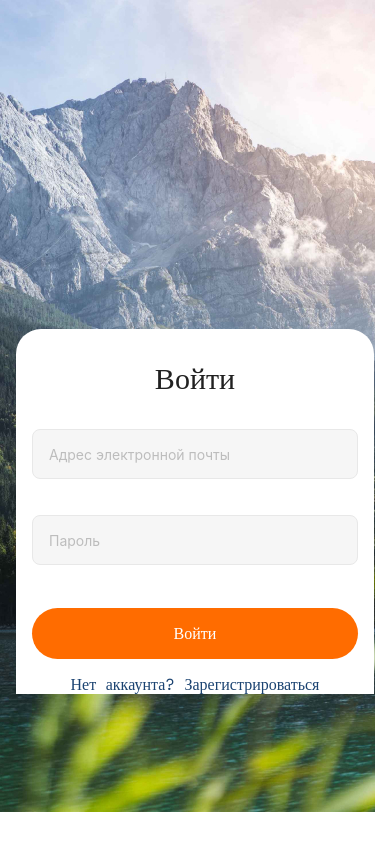
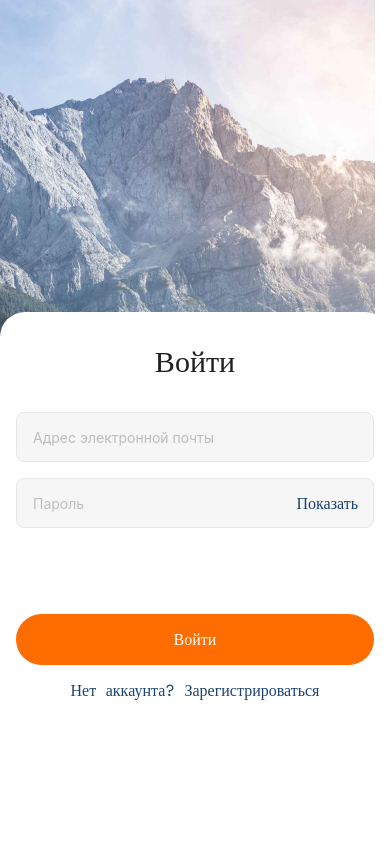
Before and after one commit to Chyharov/rn-social, a React Native app: screen / in a window 390 px wide. Built offline with nearby package versions, Linux system fonts and the light colour scheme.

Commit message:
update styles

```diff
--- a/app.json
+++ b/app.json
@@ -7,7 +7,7 @@
     "icon": "./src/assets/icon.png",
     "userInterfaceStyle": "light",
     "splash": {
-      "image": "./assets/splash.png",
+      "image": "./src/assets/splash.png",
       "resizeMode": "contain",
       "backgroundColor": "#ffffff"
     },
--- a/src/screens/Auth/LoginScreen.js
+++ b/src/screens/Auth/LoginScreen.js
@@ -1,4 +1,4 @@
-import React, { useCallback, useEffect, useState } from "react";
+import React, { useState } from "react";
 import {
   StyleSheet,
   Text,
@@ -7,10 +7,8 @@ import {
   TextInput,
   TouchableOpacity,
   Platform,
-  KeyboardAvoidingView,
   Keyboard,
   TouchableWithoutFeedback,
-  Dimensions,
 } from "react-native";
 
 const initialState = {
@@ -22,23 +20,8 @@ export default function App() {
   console.log(Platform.OS);
   const [isShowKeyboard, setIsShowKeyboard] = useState(false);
   const [state, setstate] = useState(initialState);
-  const [dimensions, setdimensions] = useState(
-    Dimensions.get("window").width - 16 * 2
-  );
   const [isActiveEmail, setIsActiveEmail] = useState(false);
   const [isActivePassword, setIsActivePassword] = useState(false);
-
-  useEffect(() => {
-    const onChange = () => {
-      const width = Dimensions.get("window").width - 16 * 2;
-      setdimensions(width);
-      console.log("width", width);
-    };
-    Dimensions.addEventListener("change", onChange);
-    return () => {
-      Dimensions.removeEventListener("change", onChange);
-    };
-  }, []);
 
   const keyboardHide = () => {
     setIsShowKeyboard(false);
@@ -54,20 +37,14 @@ export default function App() {
           style={styles.image}
           source={require("../../assets/images/Photo-BG.jpg")}
         >
-          <KeyboardAvoidingView
-            behavior={Platform.OS == "ios" ? "padding" : "height"}
-          >
           <View
             style={{
               ...styles.form,
-                marginBottom: isShowKeyboard ? 32 : 150,
-                width: dimensions,
+              paddingBottom:
+                Platform.OS == "android" && setIsShowKeyboard ? 0 : 144,
             }}
           >
-              <View style={styles.header}>
             <Text style={styles.headerTitle}>Войти</Text>
-              </View>
-              <View>
             <TextInput
               style={isActiveEmail ? styles.activeInput : styles.input}
               placeholder="Адрес электронной почты"
@@ -83,8 +60,13 @@ export default function App() {
                 setstate((prevState) => ({ ...prevState, email: value }))
               }
             />
-              </View>
-              <View style={{ marginTop: 20 }}>
+            <View
+              style={{
+                ...styles.lastInput,
+                marginBottom:
+                  Platform.OS == "android" && setIsShowKeyboard ? 32 : 43,
+              }}
+            >
               <TextInput
                 style={
                   isActivePassword
@@ -113,7 +95,16 @@ export default function App() {
                   setstate((prevState) => ({ ...prevState, password: value }))
                 }
               />
+              <TouchableOpacity activeOpacity={0.8} style={styles.lastInputBtn}>
+                <Text style={styles.lastInputText}>Показать</Text>
+              </TouchableOpacity>
             </View>
+            <View
+              style={{
+                display:
+                  Platform.OS == "android" && isShowKeyboard ? "none" : "flex",
+              }}
+            >
               <TouchableOpacity
                 activeOpacity={0.8}
                 style={styles.btn}
@@ -128,7 +119,7 @@ export default function App() {
                 </TouchableOpacity>
               </View>
             </View>
-          </KeyboardAvoidingView>
+          </View>
         </ImageBackground>
       </View>
     </TouchableWithoutFeedback>
@@ -138,13 +129,9 @@ export default function App() {
 const styles = StyleSheet.create({
   container: {
     flex: 1,
-    backgroundColor: "#fff",
   },
   image: {
     flex: 1,
-    resizeMode: "cover",
-    justifyContent: "flex-end",
-    alignItems: "center",
   },
   input: {
     height: 50,
@@ -167,7 +154,7 @@ const styles = StyleSheet.create({
     marginBottom: 16,
   },
   form: {
-    // position: "absolute",
+    position: "absolute",
     bottom: 0,
     left: 0,
     width: "100%",
@@ -178,28 +165,12 @@ const styles = StyleSheet.create({
     borderTopStartRadius: 25,
     borderTopEndRadius: 25,
   },
-  inputTitle: {
-    color: "#f0f8ff",
-    marginBottom: 10,
-    fontSize: 18,
-    fontFamily: "Roboto-Regular",
-  },
   btn: {
     backgroundColor: "#FF6C00",
     borderRadius: 100,
     paddingVertical: 16,
     marginTop: 43,
     marginBottom: 16,
-    // ...Platform.select({
-    //   ios: {
-    //     backgroundColor: "transparent",
-    //     borderColor: "#FF6C00",
-    //   },
-    //   android: {
-    //     backgroundColor: "#FF6C00",
-    //     borderColor: "transparent",
-    //   },
-    // }),
   },
   btnTitle: {
     textAlign: "center",
@@ -209,12 +180,12 @@ const styles = StyleSheet.create({
     color: "#FFF",
   },
   headerTitle: {
-    textAlign: "center",
     fontFamily: "Roboto-Medium",
     fontSize: 30,
     lineHeight: 35,
     letterSpacing: 0.01,
     color: "#212121",
+    textAlign: "center",
     marginBottom: 33,
   },
   wrapper: {
@@ -232,4 +203,15 @@ const styles = StyleSheet.create({
   lastInput: {
     position: "relative",
   },
+  lastInputBtn: {
+    position: "absolute",
+    right: 16,
+    top: 16,
+  },
+  lastInputText: {
+    fontFamily: "Roboto-Regular",
+    fontSize: 16,
+    lineHeight: 19,
+    color: "#1B4371",
+  },
 });
```
Lines whose indentation alone changed are shown as unchanged.
